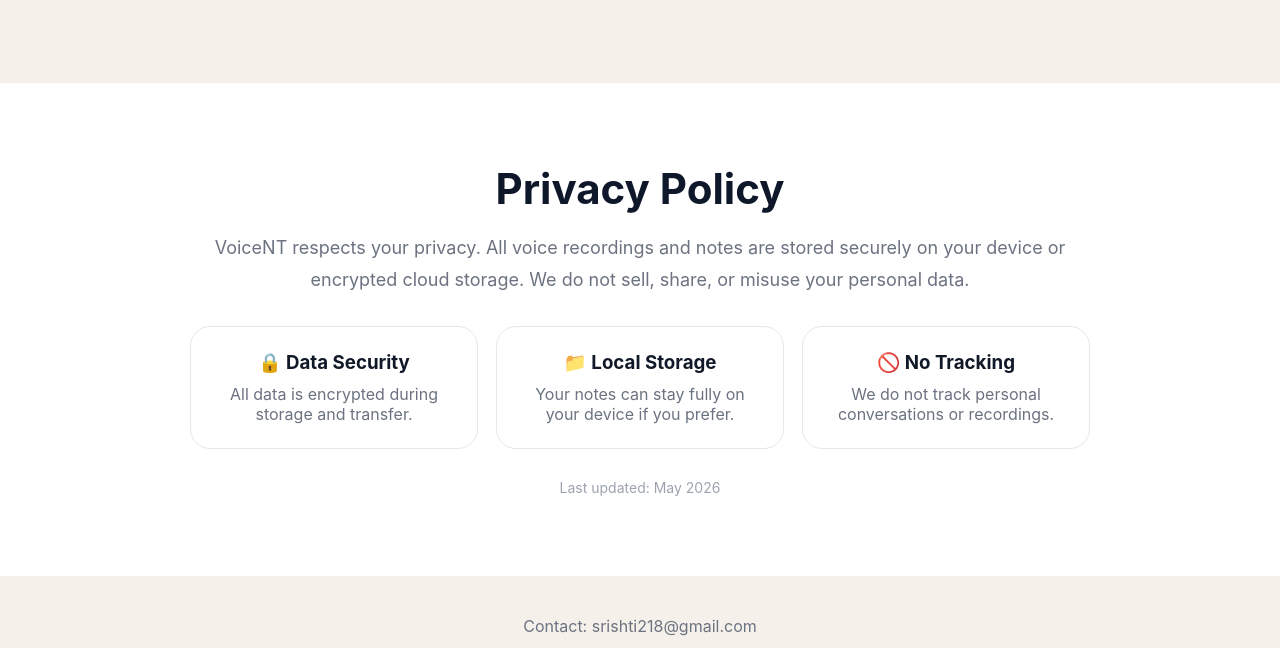
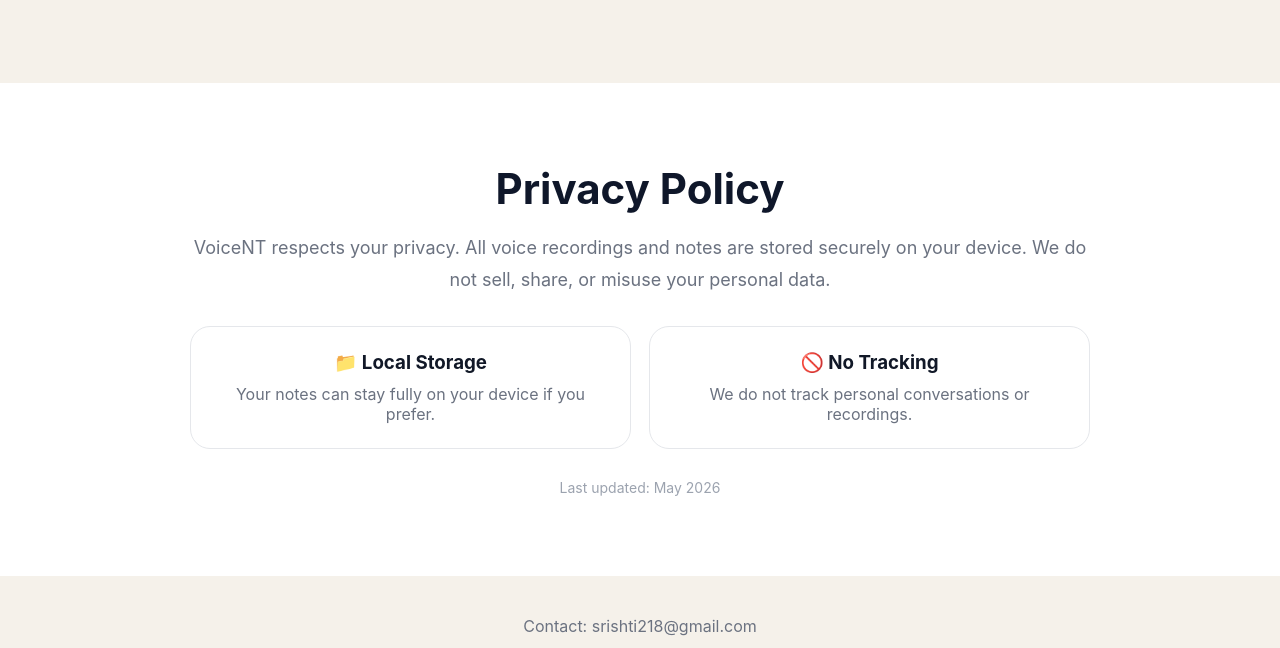
Before and after one commit to srishti218/qcmacuniverse, a Flask app: page /voicent.html in a window 1280 px wide. Shown: the part 2153-2801 px from the top of the page. Run offline with Flask 3, Linux system fonts and the light colour scheme.

Commit message:
voicent modified

```diff
--- a/templates/voicent.html
+++ b/templates/voicent.html
@@ -528,16 +528,11 @@ footer{
     </h2>
 
     <p style="color:#6b7280; font-size:18px; line-height:1.8; margin-bottom:30px;">
-      VoiceNT respects your privacy. All voice recordings and notes are stored securely on your device
-      or encrypted cloud storage. We do not sell, share, or misuse your personal data.
+      VoiceNT respects your privacy. All voice recordings and notes are stored securely on your device.
+      We do not sell, share, or misuse your personal data.
     </p>
 
     <div style="display:grid; gap:18px; grid-template-columns:repeat(auto-fit,minmax(240px,1fr));">
-
-      <div style="padding:24px; border:1px solid #e5e7eb; border-radius:20px;">
-        <h3 style="margin-bottom:10px;">🔒 Data Security</h3>
-        <p style="color:#6b7280;">All data is encrypted during storage and transfer.</p>
-      </div>
 
       <div style="padding:24px; border:1px solid #e5e7eb; border-radius:20px;">
         <h3 style="margin-bottom:10px;">📁 Local Storage</h3>
```
